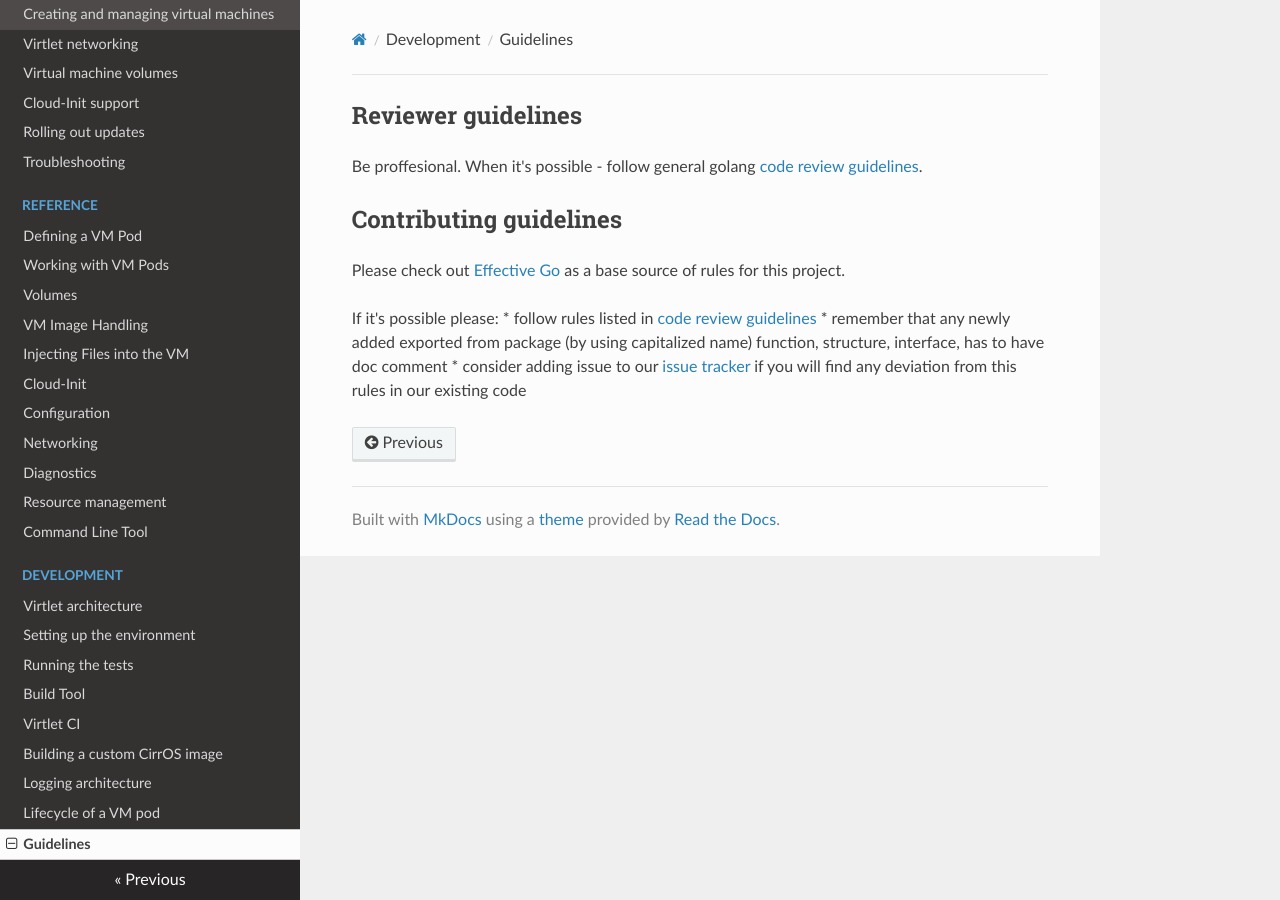
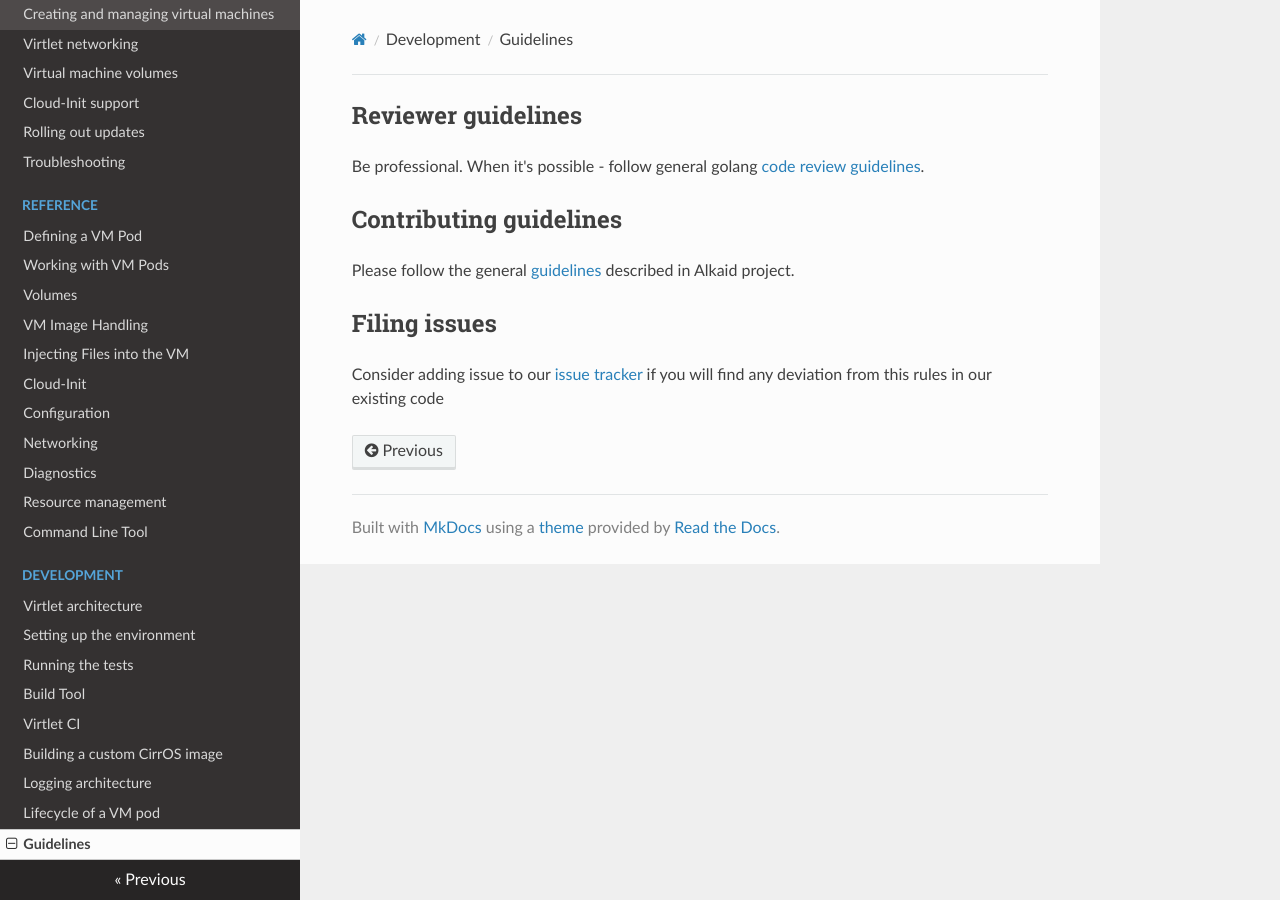
Before and after one commit to CentaurusInfra/arktos-vm-runtime, an MkDocs documentation site: the page built from docs/docs/dev/guidelines.md, in a window 1280 px wide. Built offline with MkDocs 1.6.1, drawn with Linux system fonts in a browser that asks for light colours.

```diff
--- a/docs/docs/dev/guidelines.md
+++ b/docs/docs/dev/guidelines.md
@@ -1,13 +1,10 @@
 ## Reviewer guidelines
 
-Be proffesional. When it's possible - follow general golang [code review guidelines](https://github.com/golang/go/wiki/CodeReviewComments).
+Be professional. When it's possible - follow general golang [code review guidelines](https://github.com/golang/go/wiki/CodeReviewComments).
 
 ## Contributing guidelines
 
-Please check out [Effective Go](https://golang.org/doc/effective_go.html) as
-a base source of rules for this project.
+Please follow the general [guidelines](https://github.com/futurewei-cloud/alkaid/blob/master/CONTRIBUTING.md) described in Alkaid project.
+## Filing issues
 
-If it's possible please:
-* follow rules listed in [code review guidelines](https://github.com/golang/go/wiki/CodeReviewComments)
-* remember that any newly added exported from package (by using capitalized name) function, structure, interface, has to have doc comment
-* consider adding issue to our [issue tracker](https://github.com/Mirantis/virtlet/issues) if you will find any deviation from this rules in our existing code
+Consider adding issue to our [issue tracker](https://github.com/futurewei-cloud/alkaid-vm-runtime/issues) if you will find any deviation from this rules in our existing code
```
Also changed, not shown: CONTRIBUTING.md (+2 -8 lines).
